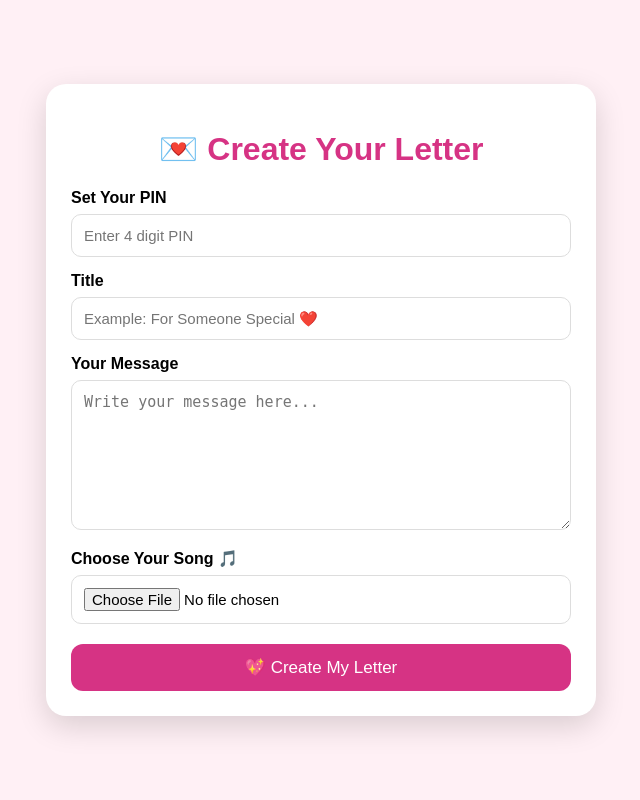
After one commit to sukhalalaravata812-cell/lotus-letter, a Flask app: page /create in a window 1280 px wide. The commit adds this page. Shown: the whole page, without its empty margins (319-959 px from the left). Run offline with Flask 3, Linux system fonts and the light colour scheme.

Commit message:
Add customizable letter creator

```diff
--- a/app.py
+++ b/app.py
@@ -9,6 +9,10 @@ PIN = "0607"
 def home():
     return render_template("index.html")
 
+
+@app.route("/create")
+def create():
+    return render_template("create.html")
 
 @app.post("/verify")
 def verify():
--- /dev/null
+++ b/templates/create.html
@@ -0,0 +1,146 @@
+<!DOCTYPE html>
+<html lang="en">
+<head>
+    <meta charset="UTF-8">
+    <meta name="viewport" content="width=device-width, initial-scale=1.0">
+
+    <title>Create Your Letter</title>
+
+    <style>
+        body {
+            font-family: Arial, sans-serif;
+            background: #fff0f5;
+            display: flex;
+            justify-content: center;
+            align-items: center;
+            min-height: 100vh;
+            margin: 0;
+        }
+
+        .box {
+            background: white;
+            width: 90%;
+            max-width: 500px;
+            padding: 25px;
+            border-radius: 20px;
+            box-shadow: 0 10px 30px rgba(0,0,0,0.15);
+        }
+
+        h1 {
+            text-align: center;
+            color: #d63384;
+        }
+
+        label {
+            display: block;
+            margin-top: 15px;
+            font-weight: bold;
+        }
+
+        input,
+        textarea {
+            width: 100%;
+            box-sizing: border-box;
+            padding: 12px;
+            margin-top: 7px;
+            border: 1px solid #ddd;
+            border-radius: 10px;
+            font-size: 15px;
+        }
+
+        textarea {
+            height: 150px;
+            resize: vertical;
+        }
+
+        button {
+            width: 100%;
+            margin-top: 20px;
+            padding: 13px;
+            border: none;
+            border-radius: 12px;
+            background: #d63384;
+            color: white;
+            font-size: 17px;
+            cursor: pointer;
+        }
+
+        button:hover {
+            opacity: 0.9;
+        }
+    </style>
+</head>
+
+<body>
+
+<div class="box">
+
+    <h1>💌 Create Your Letter</h1>
+
+    <label>Set Your PIN</label>
+    <input
+        type="password"
+        id="pin"
+        maxlength="4"
+        placeholder="Enter 4 digit PIN">
+
+    <label>Title</label>
+    <input
+        type="text"
+        id="title"
+        placeholder="Example: For Someone Special ❤️">
+
+    <label>Your Message</label>
+    <textarea
+        id="message"
+        placeholder="Write your message here..."></textarea>
+
+        <label>Choose Your Song 🎵</label>
+<input
+    type="file"
+    id="songFile"
+    accept="audio/*">
+
+    <button onclick="createLetter()">
+        💖 Create My Letter
+    </button>
+
+</div>
+
+<script>
+
+function createLetter() {
+
+    const pin = document.getElementById("pin").value;
+    const title = document.getElementById("title").value;
+    const message = document.getElementById("message").value;
+    const songFile = document.getElementById("songFile").files[0];
+
+    if (pin.length !== 4) {
+        alert("Please enter a 4 digit PIN.");
+        return;
+    }
+
+    if (!title || !message) {
+        alert("Please fill all fields.");
+        return;
+    }
+
+    localStorage.setItem("customPin", pin);
+    localStorage.setItem("customTitle", title);
+    localStorage.setItem("customMessage", message);
+
+    if (songFile) {
+        const reader = new FileReader();
+
+        reader.onload = function () {
+            localStorage.setItem("customSong", reader.result);
+            window.location.href = "/";
+        };
+
+        reader.readAsDataURL(songFile);
+
+    } else {
+        window.location.href = "/";
+    }
+}
```
Also changed, not shown: static/script.js (+15 -1 lines), templates/index.html (+4 -44 lines).
